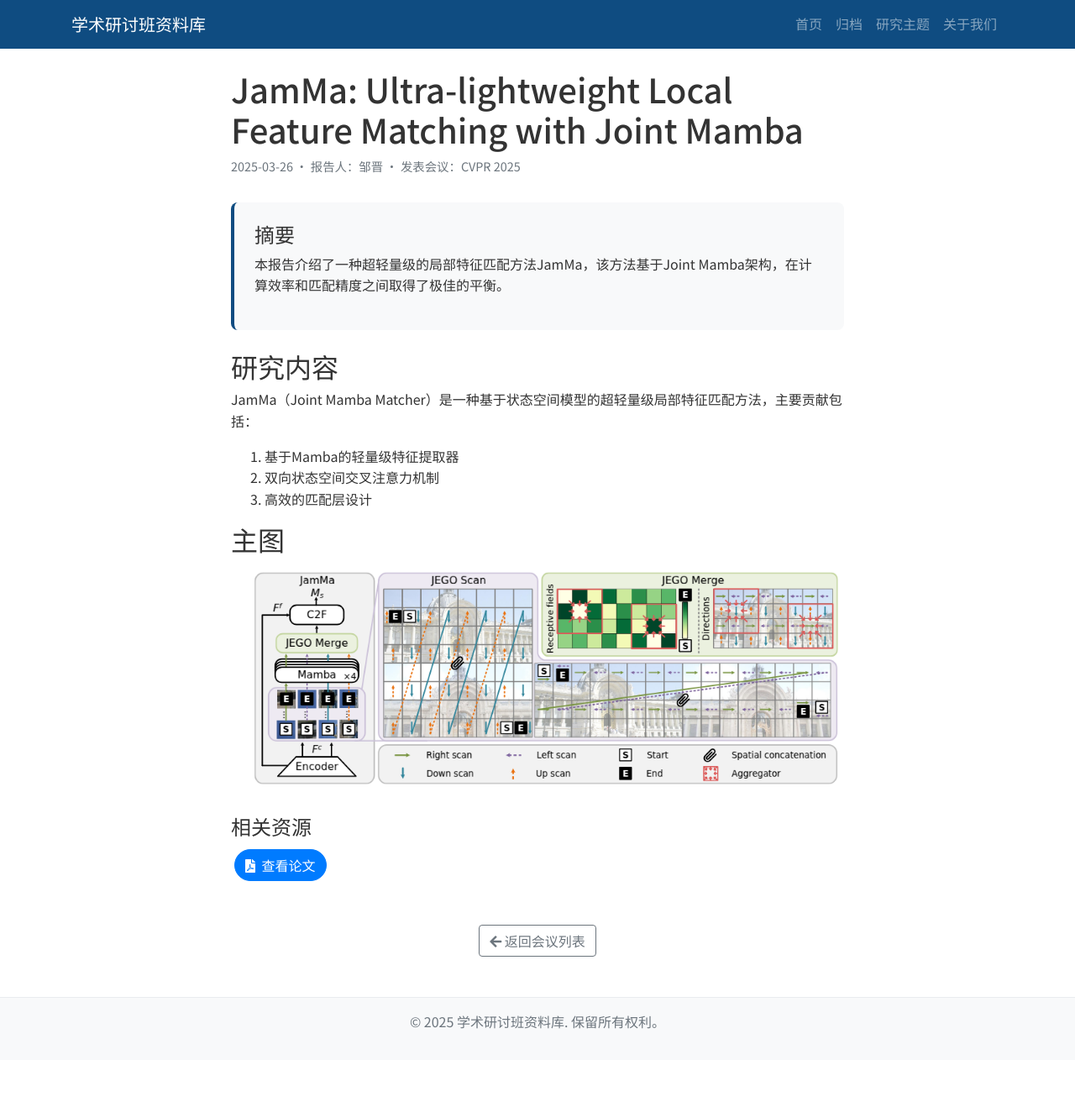
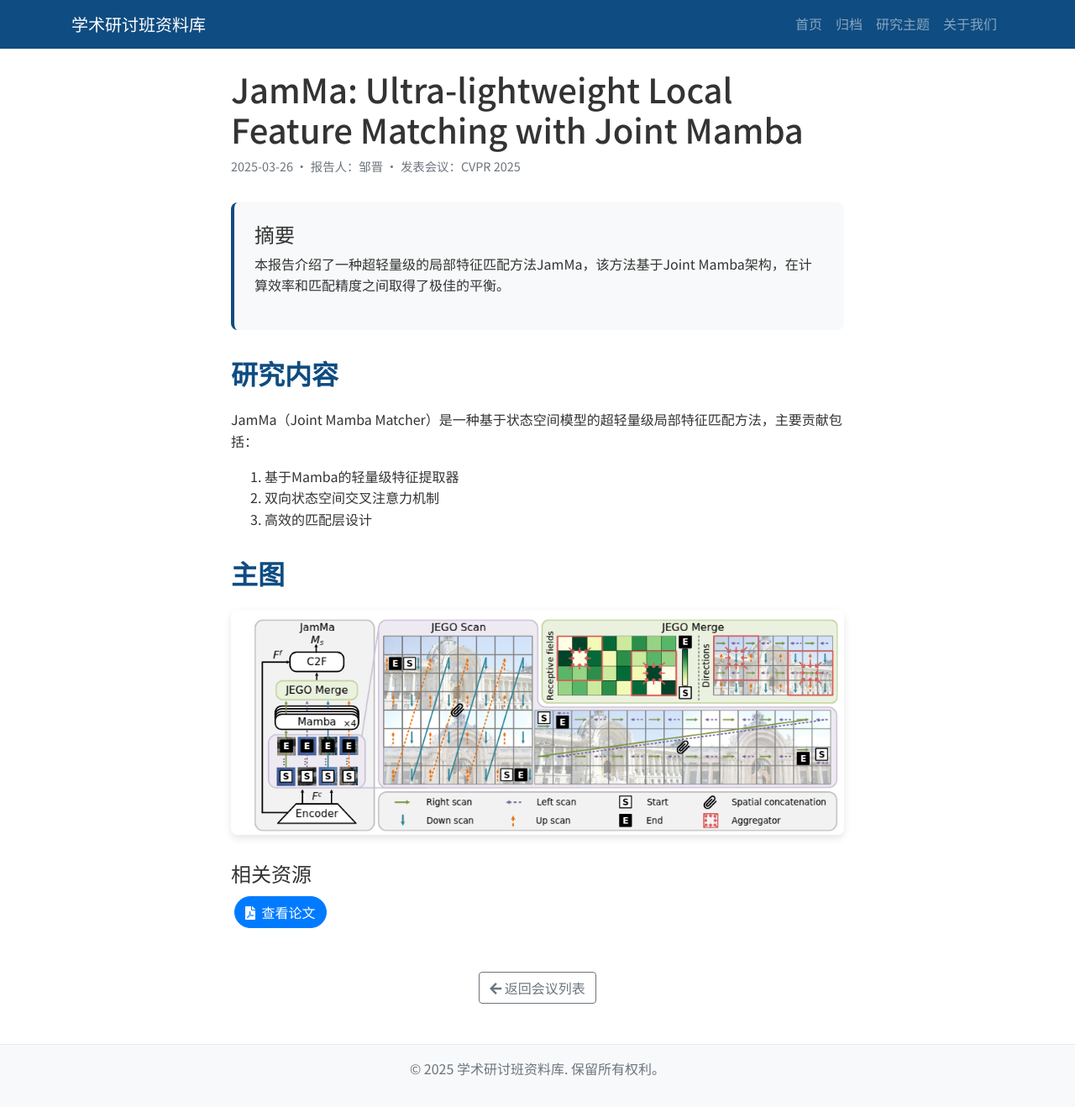
Before and after one commit to linbowang/ahu-vr-vision-seminars, a Jekyll site: the page built from _posts/meetings/2025-03-26-meeting-01.md, in a window 1280 px wide. Shown: the whole page at 84% size. Built offline with Jekyll 4.4.1, drawn with Linux system fonts in a browser that asks for light colours; before the commit the page ends 1262 px from its top, so only the background shows below that.

Commit message:
feat：fix bug

```diff
--- a/assets/css/main.css
+++ b/assets/css/main.css
@@ -49,6 +49,24 @@ body {
 }
 
 /* 文章内容页面 */
+
+/* 会议图片样式 */
+.post-content img {
+  max-width: 100%;
+  height: auto;
+  display: block;
+  margin: 0 auto 1.5rem;
+  border-radius: 8px;
+  box-shadow: 0 4px 10px rgba(0,0,0,0.1);
+}
+
+.post-content h2 {
+  margin-top: 2rem;
+  margin-bottom: 1.5rem;
+  color: #0F4C81;
+  font-weight: 600;
+}
+
 
 /* 按类别浏览样式 */
 .category-block {
```
Also changed, not shown: _layouts/meeting-detail.html (+1 -8 lines).
